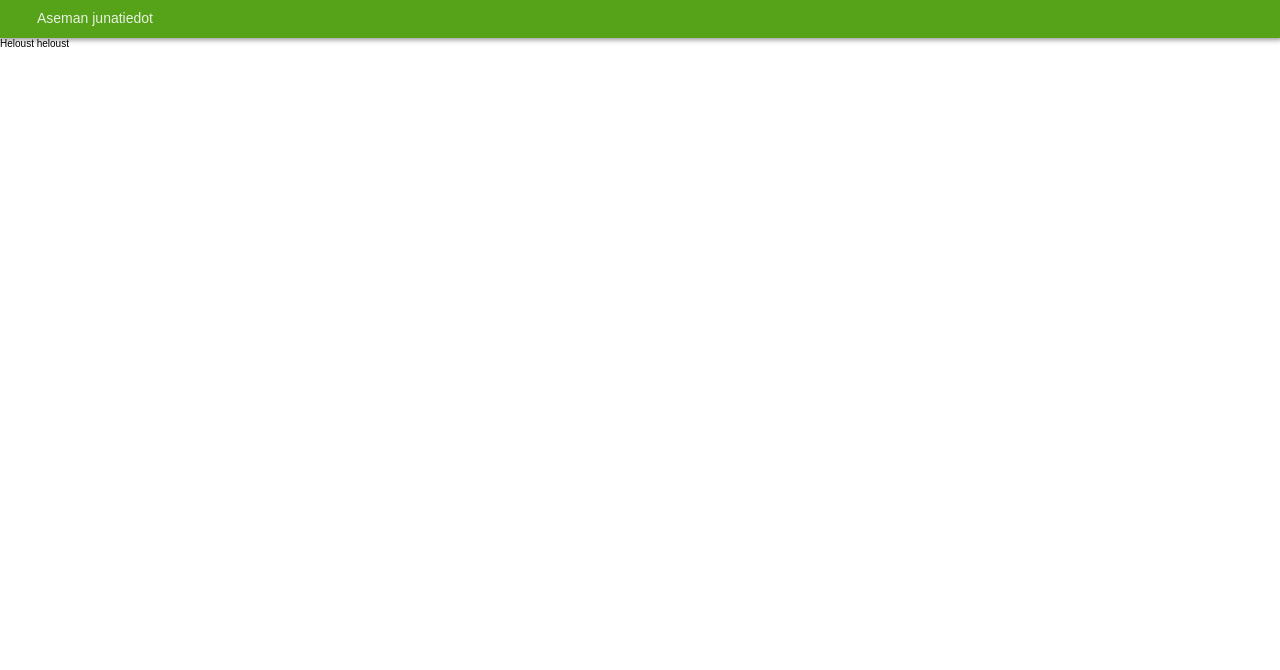
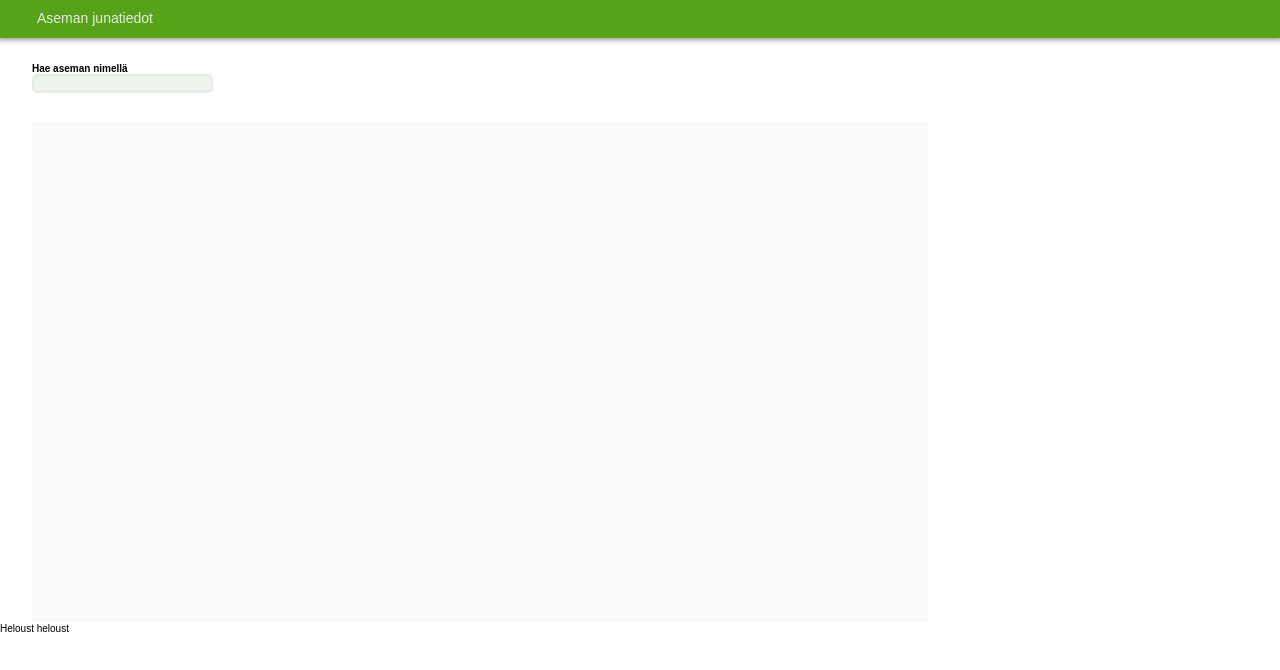
Before and after one commit to jonitt/train-tracker, a React app: page / in a window 1280 px wide. Shown: the top 670 px of the page. Built offline with nearby package versions, Linux system fonts and the light colour scheme.

Commit message:
did styling for some components

```diff
--- a/src/components/app/app.jsx
+++ b/src/components/app/app.jsx
@@ -1,10 +1,14 @@
 import React from "react";
+import Style from "./style.scss";
 import PageHeaderContainer from "../page_header/page_header_container.jsx";
-import Style from "./style.scss";
+import TrainListContainer from "../train_list/train_list_container.jsx";
+import SearchBarContainer from "../search_bar/search_bar_container.jsx";
 
 const App = props => (
   <div className="app">
     <PageHeaderContainer />
+    <SearchBarContainer />
+    <TrainListContainer />
     Heloust heloust
   </div>
 );
--- a/src/components/page_header/style.scss
+++ b/src/components/page_header/style.scss
@@ -5,8 +5,10 @@
   width: 100%;
   height: $header_height;
   font-size: $header_font_size;
-  color: #e9f1e2;
+  color: #e8f0e1;
   background-color: #56a319;
+  position: relative;
+  z-index: 1;
 }
 
 .page_header > span {
--- a/src/components/search_bar/search_bar.jsx
+++ b/src/components/search_bar/search_bar.jsx
@@ -0,0 +1,11 @@
+import React from "react";
+import Style from "./style.scss";
+
+const SearchBar = props => (
+  <div className="search_bar">
+    <label className="search_bar_info">Hae aseman nimellä</label>
+    <input type="text" className="search_bar_input" />
+  </div>
+);
+
+export default SearchBar;
--- /dev/null
+++ b/src/components/search_bar/search_bar_container.jsx
@@ -0,0 +1,13 @@
+import React from "react";
+import SearchBar from "./search_bar.jsx";
+
+class SearchBarContainer extends React.Component {
+
+  render() {
+    return(
+      <SearchBar />
+    );
+  }
+}
+
+export default SearchBarContainer;
--- /dev/null
+++ b/src/components/search_bar/style.scss
@@ -0,0 +1,19 @@
+@import "../../utils/vars";
+
+.search_bar {
+  margin-top: 25px;
+  margin-left: $train_list_left_margin;
+}
+
+.search_bar_info {
+  font-weight: bold;
+  font-size: 1rem;
+  display: block;
+}
+
+.search_bar_input {
+  border: 2px solid #e6ebe6;
+  border-radius: 5px;
+  background-color: #eef3ee;
+  display: block;
+}
--- a/src/components/train_list/style.scss
+++ b/src/components/train_list/style.scss
@@ -0,0 +1,9 @@
+@import "../../utils/vars";
+
+.train_list {
+  margin-top: 30px;
+  margin-left: $train_list_left_margin;
+  width: 70%;
+  height: 500px;
+  background-color: #fafafa;
+}
--- a/src/components/train_list/train_list.jsx
+++ b/src/components/train_list/train_list.jsx
@@ -1,2 +1,10 @@
 import React from "react";
 import Style from "./style.scss";
+
+const TrainList = props => (
+  <div className="train_list">
+    <ul>{props.trains}</ul>
+  </div>
+);
+
+export default TrainList;
--- a/src/components/train_list/train_list_container.jsx
+++ b/src/components/train_list/train_list_container.jsx
@@ -0,0 +1,20 @@
+import React from "react";
+import TrainList from "./train_list.jsx";
+
+class TrainListContainer extends React.Component {
+  constructor(props) {
+    super(props);
+
+    this.state = {
+      trains: []
+    };
+  }
+
+  render() {
+    return (
+      <TrainList trains={this.state.trains} />
+    );
+  }
+}
+
+export default TrainListContainer;
--- a/src/utils/_vars.scss
+++ b/src/utils/_vars.scss
@@ -1,3 +1,5 @@
 $header_font_size: 1.4rem;
 
 $header_height: calc(#{$header_font_size} * 2.7);
+
+$train_list_left_margin: 32px;
```
